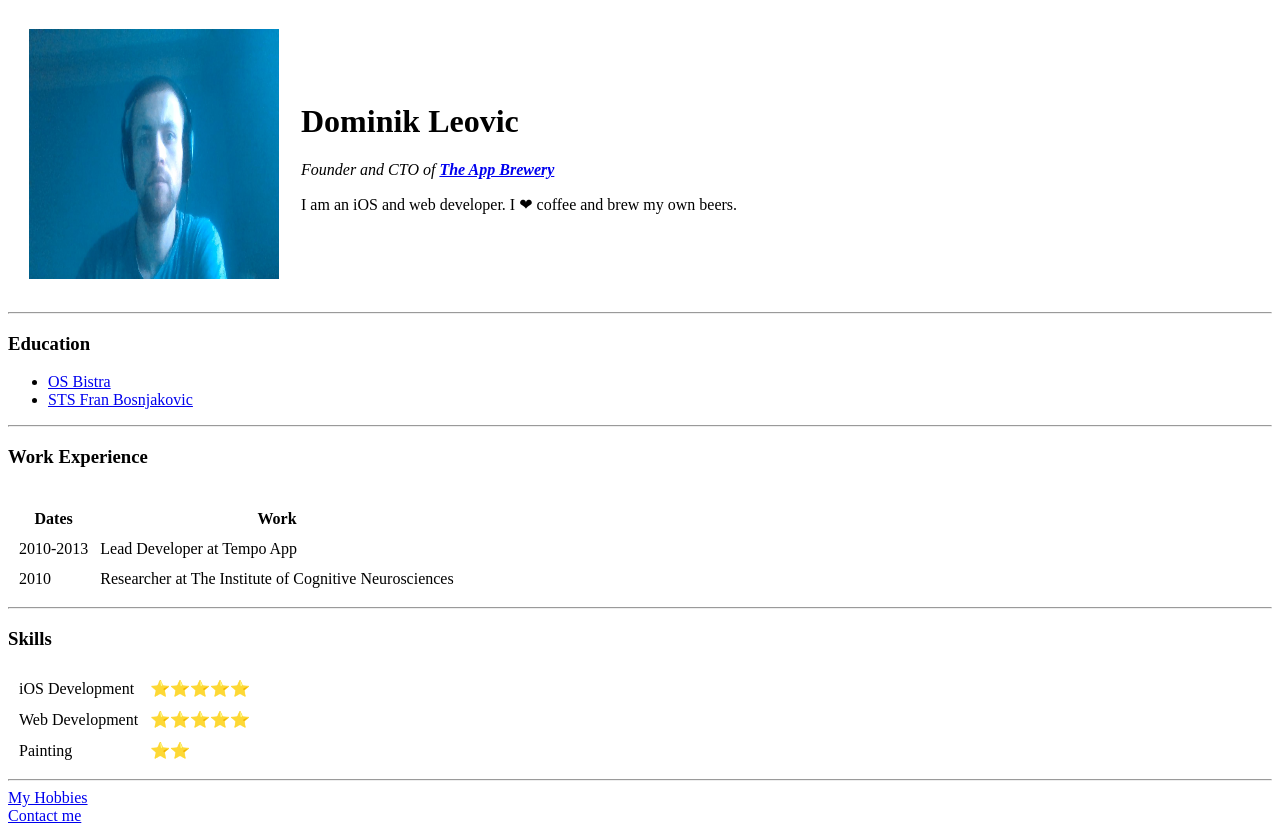
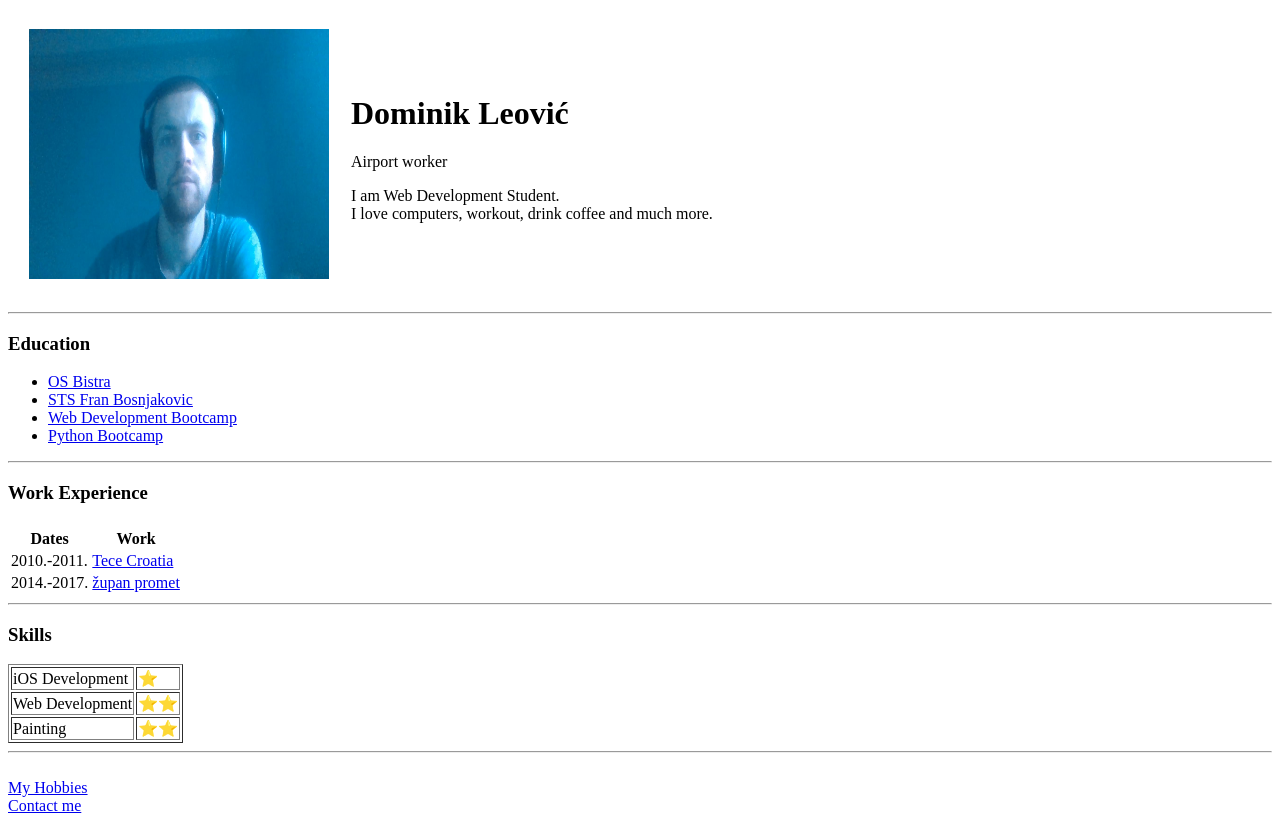
Before and after one commit to doms30/cv, a plain HTML site: page index.html in a window 1280 px wide. Drawn offline with Linux system fonts and the light colour scheme; files whose address does not match are found by name.

Commit message:
Add files via upload

```diff
--- a/index.html
+++ b/index.html
@@ -9,14 +9,13 @@
 <body>
   <table cellspacing="20">
     <tr>
-      <td><img src="C:\Users\DOMINIK\Desktop\Web Development\HTML - Personal Site\images\WIN_20191207_15_41_26_Pro.jpg" alt="Dominik profile picture" style="width: 250px; height: 250px;">
+      <td><img src="C:\Users\DOMINIK\Desktop\Web Development\HTML - Personal Site\images\Dominik.jpg" alt=Dominik image height="250" width="300">
 </td>
-      <td><h1>Dominik Leovic</h1>
-      <p><em>Founder and CTO of <strong> <a href="https://www.facebook.com/dominik.leovicleo">The App Brewery</a></strong></em></p>
-      <p>I am an iOS and web developer. I ❤ coffee and brew my own beers.</p></td>
+      <td><h1>Dominik Leović</h1>
+      <p>Airport worker</p>
+      <p>I am Web Development Student. <br> I love computers, workout, drink coffee and much more.</p></td>
     </tr>
   </table>
-
 
   <hr>
 
@@ -24,10 +23,13 @@
   <ul>
     <li> <a href="http://www.os-bistra.skole.hr/">OS Bistra</a></li>
     <li> <a href="http://www.ss-strojarskatehnicka-fbosnjakovica-zg.skole.hr/">STS Fran Bosnjakovic</a></li>
+    <li> <a href="https://www.udemy.com/course/the-complete-web-development-bootcamp/">Web Development Bootcamp</a>
+    <li> <a href="https://www.udemy.com/course/complete-python-bootcamp/">Python Bootcamp</a> </li>
+    </li> </li>
   </ul>
   <hr>
   <h3>Work Experience</h3>
-  <table cellspacing="10">
+  <table>
     <th>
       <tr>
         <th>Dates</th>
@@ -36,12 +38,12 @@
     </th>
     <tbody>
       <tr>
-        <td>2010-2013</td>
-        <td>Lead Developer at Tempo App</td>
+        <td>2010.-2011.</td>
+        <td> <a href="https://www.tece.com/hr">Tece Croatia</a></td>
       </tr>
       <tr>
-        <td>2010</td>
-        <td>Researcher at The Institute of Cognitive Neurosciences</td>
+        <td>2014.-2017.</td>
+        <td> <a href="https://www.tvrtke.hr/lucko/pica-proizvodnja-prodaja/zupan-promet">župan promet</a></td>
       </tr>
     </tbody>
     <tfoot>
@@ -50,14 +52,14 @@
   </table>
   <hr>
   <h3>Skills</h3>
-      <table cellspacing="10">
+      <table border="1">
           <tr>
             <td>iOS Development</td>
-            <td>⭐⭐⭐⭐⭐</td>
+            <td>⭐</td>
           </tr>
           <tr>
             <td>Web Development</td>
-            <td>⭐⭐⭐⭐⭐</td>
+            <td>⭐⭐</td>
           </tr>
           <tr>
             <td>Painting</td>
@@ -66,6 +68,7 @@
       </table>
 
   <hr>
+  <br>
   <a href="hobbies.html">My Hobbies</a>
   <br>
   <a href="contact me.html">Contact me</a>
```
Also changed, not shown: contact me.html (+6 -4 lines), hobbies.html (+1 -1 lines), images/Dominik.jpg (added).
